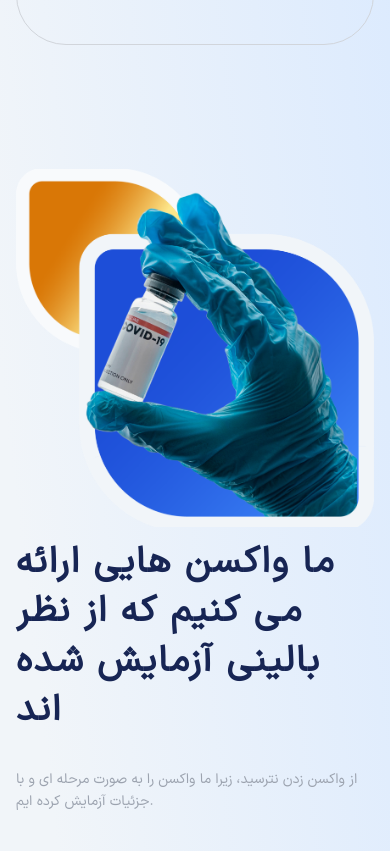
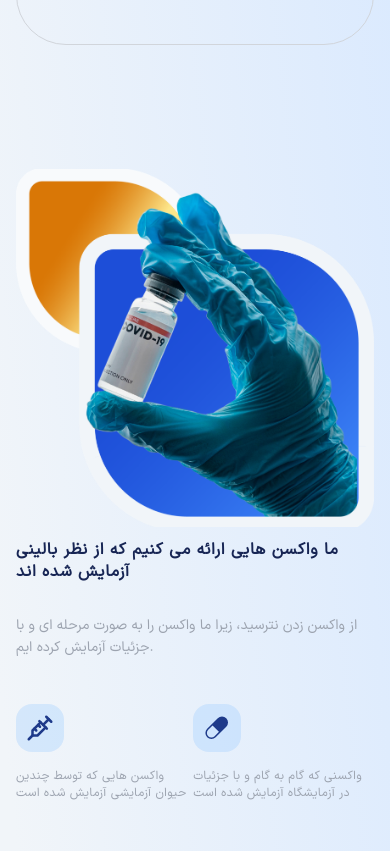
Before and after one commit to Matin-Sangabi/vacksin, a Next.js app: page / in a window 390 px wide. Shown: the part 2294-3145 px from the top of the page. Built offline with nearby package versions, Linux system fonts and the light colour scheme.

Commit message:
some  component style fixed

```diff
--- a/src/components/sections/plansSection.js
+++ b/src/components/sections/plansSection.js
@@ -48,8 +48,8 @@
 
 const SelectPlan = ({ icon, name, desc, href }) => {
   return (
-    <div className=" relative -1 overflow-hidden hover:shadow-2xl hover:shadow-blue-900 hover:border-blue-500  group/item hover:bg-gradient-to-bl hover:from-blue-400   hover:to-blue-700 hover:rounded-tl-[150px] transition-all ease-in-out duration-300 cursor-pointer flex flex-col  gap-y-4 rounded-[50px] border border-gray-300 py-4 px-10 delay-300 ">
-      <div className=" w-[70px] h-[70px] rounded-3xl flex items-center justify-center text-4xl bg-blue-50 text-blue-600 ">
+    <div className=" relative  overflow-hidden hover:shadow-2xl hover:shadow-blue-900 hover:border-blue-500  group/item hover:bg-gradient-to-bl hover:from-blue-400   hover:to-blue-700 hover:rounded-tl-[150px] transition-all ease-in-out duration-300 cursor-pointer flex flex-col  gap-y-4 rounded-[50px] border border-gray-300 py-4 px-10 delay-300 ">
+      <div className=" w-[70px] h-[70px] rounded-3xl flex items-center justify-center text-4xl bg-sky-50 text-blue-600 ">
         {icon()}
       </div>
       <div className="flex flex-col gap-y-4">
--- a/src/components/sections/secondSection.js
+++ b/src/components/sections/secondSection.js
@@ -5,10 +5,10 @@
     <section className="container md:max-w-screen-md lg:max-w-screen-lg xl:max-w-screen-xl mx-auto my-12 md:my-20  ">
       <div className="grid grid-cols-12 px-4 items-center md:gap-10 gap-3">
         <div className="col-span-12 md:col-span-5 lg:col-span-6  flex flex-col gap-y-8 order-2 md:order-1">
-          <h1 className="text-4xl text-blue-950 font-black leading-snug whitespace-pre-wrap  md:max-w-lg lg:max-w-2xl  tracking-wider">
+          <h1 className="md:text-2xl lg:text-4xl text-blue-950 font-black leading-snug whitespace-pre-wrap  md:max-w-lg lg:max-w-2xl  tracking-wider">
             ما واکسن هایی ارائه می کنیم که از نظر بالینی آزمایش شده اند
           </h1>
-          <h2 className="text-gray-400 text-sm md:text-lg font-normal leading-relaxed whitespace-pre-wrap ">
+          <h2 className="text-gray-400 text-sm md:text-sm lg:text-lg font-normal leading-relaxed whitespace-pre-wrap ">
             از واکسن زدن نترسید، زیرا ما واکسن را به صورت مرحله ای و با جزئیات
             آزمایش کرده ایم.
           </h2>
@@ -43,7 +43,7 @@
       >
         {icon()}
       </span>
-      <p className=" text-gray-400 leading-snug tracking-wide  ">{detail}</p>
+      <p className=" text-gray-400 leading-snug tracking-wide text-xs lg:text-base  ">{detail}</p>
     </div>
   );
 };
--- a/src/components/sections/statistiquesSection.js
+++ b/src/components/sections/statistiquesSection.js
@@ -14,7 +14,7 @@
             در این پست آخرین داده های مربوط به کووید-19 آمده است
           </h1>
         </div>
-        <div className="flex  items-center justify-between gap-x-7 text-slate-50 ">
+        <div className="flex lg:flex-row flex-wrap  items-center justify-between gap-x-7 text-slate-50 ">
             <StatistiquesPatient number={125000} desc={"بیماران بهبود یافته"} />
             <StatistiquesPatient number={92000} desc={"بیماران تحت درمان"} border={true} />
             <StatistiquesPatient number={25000} desc={"بیماران در قرنطینه"} border={true} />
--- a/src/pages/index.js
+++ b/src/pages/index.js
@@ -28,7 +28,7 @@
       <BrandSections />
       <PlansSection />
       <SecondSection />
-      {/* <StatistiquesSection /> */}
+      <StatistiquesSection />
       <WorldMap covidData={covidData} isLoading={isLoading} />
     </Layout>
   );
```
